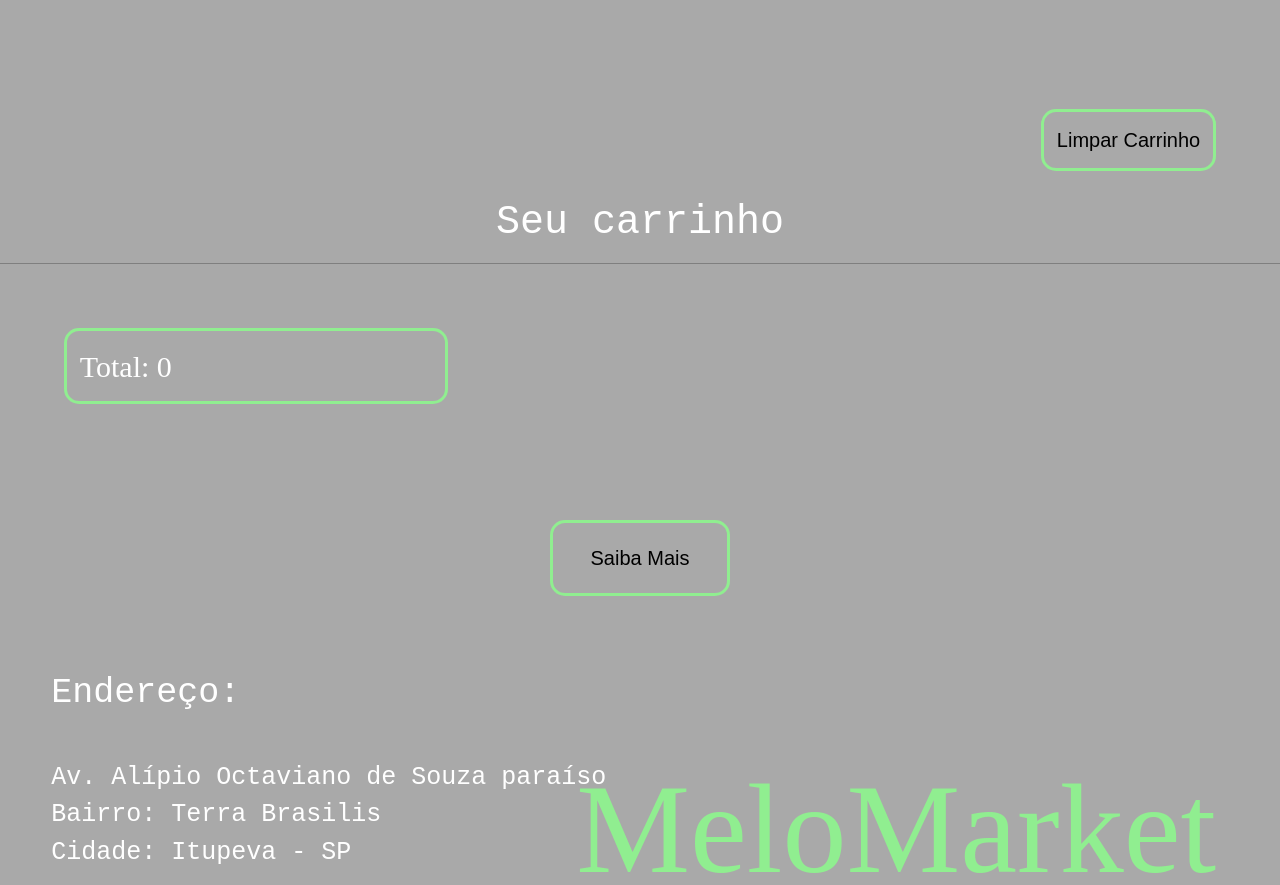
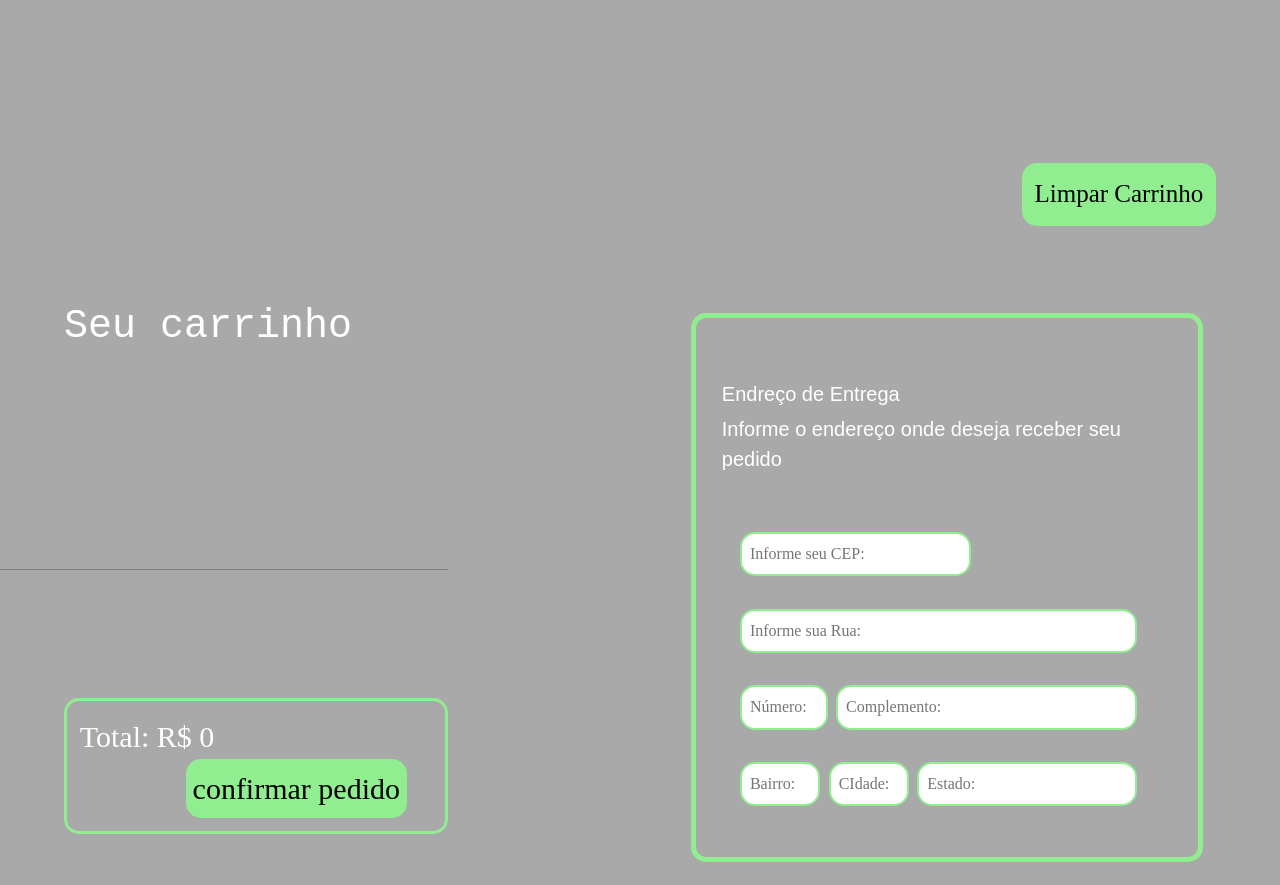
Before and after one commit to Lmelo0511/MeloMarket, a React (Create React App) app: page / in a window 1280 px wide. Shown: the part 1912-2797 px from the top of the page. Built offline with nearby package versions, Linux system fonts and the light colour scheme.

Commit message:
Adicionaado FormularioCarrinho e atualizado home index

```diff
--- a/src/componentes/Carrinho.js
+++ b/src/componenteCarrinho/Carrinho.js
@@ -5,26 +5,27 @@
 import { AiFillPlusCircle } from "react-icons/ai";
 import { FaRegTrashAlt } from "react-icons/fa";
 import { useState, useEffect } from "react";
+import FormularioCarrinho from "./FormularioCarrinho"
 
 const Carrinho = ({ produtosNoCarrinho }) => {
 
     const [produtos, setProdutos] = useState([]);
 
     useEffect(() => {
+        if(produtosNoCarrinho) {
             setProdutos(produtosNoCarrinho.map(produto => ({...produto, quantidade: 0})));
+        }
     }, [produtosNoCarrinho]);
 
     const AdicionarQuantia = (index) => {
         const novosProdutos = [...produtos];
         novosProdutos[index].quantidade++;
-
         setProdutos(novosProdutos);
     };
 
     const RemoverQuantia = (index) => {
         const novosProdutos = [...produtos];
         novosProdutos[index].quantidade--;
-
         setProdutos(novosProdutos);
     };
 
@@ -37,7 +38,7 @@
         },
         {
             quantidade: 0,
-            total: 0.00,
+            total: 0,
         }
     );
 
@@ -57,13 +58,17 @@
 
     return(
         <div>
+            <div>
                 <br></br>
                 <button className="limparCarrinho" onClick={() => LimparCarrinho()}>Limpar Carrinho</button>
-            <h1 className="Titulo">Seu carrinho</h1>
+                <h1 className="tituloCarrinho">Seu carrinho</h1>
+                <div>
+                    <FormularioCarrinho />
+                </div>
                 <ul>
                     {produtos?.map((produto, index) => (
                         <li key={index}>
-                        <div className='containers'>
+                        <div className='containers2'>
                             <button className="botaoApagar" onClick={() => RemoverProduto(index)}>
                                 <FaRegTrashAlt size={30} color="black"/>
                             </button>
@@ -84,10 +89,10 @@
                         </li>
                     ))}
                 </ul>
-            <hr style={linha}></hr>
-            <p className="Total">Total: {total}</p>
+                <hr className="linha"></hr>
+                <p className="Total">Total: R$ {total} <button className="confirmarPedido">confirmar pedido</button></p>
+            </div>
         </div>
     )
 }
-
 export default Carrinho;
--- /dev/null
+++ b/src/componenteCarrinho/FormularioCarrinho.js
@@ -0,0 +1,35 @@
+import React from "react";
+
+export const FormularioCarrinho = () => {
+    return(
+        <div>
+            <div className="formCarrinhoPrincipal">
+                <h1 className="tituloFormCarrinho">Endreço de Entrega</h1>
+                <p className="descricaoFormCarrinho">Informe o endereço onde deseja receber seu pedido</p>
+                <br></br>
+                <div className="formCarrinho">
+                    <input className="CEP" placeholder="Informe seu CEP:"></input>
+                    <input className="rua" placeholder="Informe sua Rua:"></input>
+                    <div className="numeroEComplemento">
+                        <input className="numero" placeholder="Número:"></input>
+                        <input className="complemento" placeholder="Complemento:"></input>
+                    </div>
+                    <div className="bairroCidadeEEstado">
+                        <input className="bairro" placeholder="Bairro:"></input>
+                        <input className="cidade" placeholder="CIdade:"></input>
+                        <input className="estado" placeholder="Estado:"></input>
+                    </div>
+                </div>
+            </div>
+            <div className="formPagamento">
+                <h2 className="tituloFormPagamento">Pagamento</h2>
+                <p className="descricaoFormPagamento">O pagamento é feito na entrega. Escolha a forma que desejar</p>
+                <button className="botaoOpcao">Cartão de Crédito</button>
+                <button className="botaoOpcao">Cartão de Débito</button>
+                <button className="botaoOpcao dinheiro">Dinheiro</button>
+            </div>
+        </div>
+    );
+}
+
+export default FormularioCarrinho;
--- a/src/componentes/home.js
+++ b/src/componentes/home.js
@@ -5,7 +5,7 @@
 import imagem2 from "../Imagens/carrossel-img1.jpg"
 import { Link } from 'react-router-dom';
 import { Produtos } from './Produtos';
-import Carrinho from './Carrinho';
+import Carrinho from '../componenteCarrinho/Carrinho';
 
 function Home() {
 
@@ -15,7 +15,7 @@
     const novosProdutos = [...carrinho];
     novosProdutos.push(novoProduto);
     setCarrinho(novosProdutos);
-};
+  };
 
   return (
     <div className="secao1">
@@ -47,21 +47,21 @@
             id={1}
             titulo="titulo1"
             descricao="descricao1"
-            preco="10.00"
+            preco="10.98"
             adicionarAoCarrinho={adicionarAoCarrinho}
           />
           <Produtos
             id={2}
             titulo="titulo2"
             descricao="descricao2"
-            preco="20.00"
+            preco="20.80"
             adicionarAoCarrinho={adicionarAoCarrinho}
           />
           <Produtos
             id={3}
             titulo="titulo3"
             descricao="descricao3"
-            preco="30.00"
+            preco="30.50"
             adicionarAoCarrinho={adicionarAoCarrinho}
           />
           <Carrinho produtosNoCarrinho={carrinho} />
--- a/src/estilizacaoTelas/index.css
+++ b/src/estilizacaoTelas/index.css
@@ -108,7 +108,7 @@
   height: 70%;
   width: 20.3%;
   background-color: white;
-  border: 3px solid lightgreen;
+  border: 5px solid lightgreen;
   justify-content: center;
   align-items: center;
   margin: 5% 6% 5% 7%;
--- a/src/estilizacaoTelas/index5.css
+++ b/src/estilizacaoTelas/index5.css
@@ -1,31 +1,44 @@
 *{
     margin: 0;
     padding: 0;
-    font-family: Arial, Helvetica, sans-serif;
+    font-family: cursive;
 }
 
 .secao1{
     background-color: darkgray;
     width: 100%;
+    height: 110em;
+}
+
+.carrinhoEFormulario{
+    display: flex;
 }
 
 .tituloCarrinho{
-    margin-top: 5%;
+    margin: 17% 5%;
+    color: white;
+    font-family: 'Courier New', Courier, monospace;
+    text-align: left;
 }
 
 .limparCarrinho{
-    font-size: 20px;
-    background-color: transparent;
-    border: 3px solid lightgreen;
+    font-size: 25px;
+    background-color: lightgreen;
+    border: none;
     padding: 1%;
     border-radius: 15px;
     display: flex;
     float: right;
-    margin: 2% 5%;
+    margin: 6% 5%;
+}
+
+.linha{
+    color: black;
+    width: 35%;
 }
 
 .Total{
-    margin: 5%;
+    margin: 10% 5%;
     font-size: 30px;
     color: white;
     font-family: cursive;
@@ -33,6 +46,15 @@
     border-radius: 15px;
     padding: 1%;
     width: 30%;
+}
+
+.confirmarPedido{
+    background-color: lightgreen;
+    color: black;
+    border: none;
+    margin-left: 30%;
+    padding: 2%;
+    border-radius: 15px;
 }
 
 .container2{
@@ -48,6 +70,18 @@
     border: none;
 }
 
+.containers2{
+    display: inline-grid;
+    height: 70%;
+    width: 20.3%;
+    background-color: white;
+    border: 5px solid lightgreen;
+    justify-content: center;
+    align-items: center;
+    margin: 0% 6% 5% 7%;
+    border-radius: 15px;
+}
+
 .botaoApagar{
     background-color: transparent;
     border: none;
@@ -55,3 +89,83 @@
     justify-content: flex-end;
     margin: 3% 5%;
 }
+
+.formCarrinhoPrincipal{
+    margin: -20% 6% 5% 5%;
+    border: 5px solid lightgreen;
+    border-radius: 15px;
+    width: 35%;
+    padding: 5% 2% 0%;
+    float: right;
+    width: 40%;
+    position: static;
+}
+
+.tituloFormCarrinho,
+.descricaoFormCarrinho,
+.tituloFormPagamento,
+.descricaoFormPagamento{
+    font-size: 20px;
+    color: white;
+    font-family: Arial, Helvetica, sans-serif;
+}
+
+.formCarrinho{
+    display: flex;
+    flex-direction: column;
+    margin: 4%;
+    width: 90%;
+}
+
+.numeroEComplemento,
+.bairroCidadeEEstado{
+    display: flex;
+    flex-direction: row;
+}
+
+.complemento{
+    width: 56em;
+}
+
+.formCarrinho input {
+    margin-bottom: 8%;
+    border: 2px solid lightgreen;
+    border-radius: 15px;
+    padding: 2%;
+    margin-right: 2%;
+}
+
+.CEP,
+.numero,
+.bairro,
+.cidade{
+    width: 57%;
+}
+
+.formPagamento{
+    margin: 0% 6% 5% 5%;
+    border: 5px solid lightgreen;
+    border-radius: 15px;
+    padding: 5% 2% 0%;
+    float: right;
+    width: 40%;
+    position: static;
+}
+
+.formPagamento button{
+    margin: 4% 4% 8%;
+    margin-right: 2%;
+}
+
+.botaoOpcao{
+    font-size: 20px;
+    background-color: lightgreen;
+    color: black;
+    padding: 3%;
+    border-radius: 15px;
+    border: none;
+}
+
+.dinheiro{
+    width: 26%;
+}
--- a/src/roteador.js
+++ b/src/roteador.js
@@ -4,7 +4,7 @@
 import Promocoes from "./componentes/Promocoes";
 import Sobre from "./componentes/Sobre"
 import Home from "./componentes/home";
-import Carrinho from "./componentes/Carrinho";
+import Carrinho from "./componenteCarrinho/Carrinho";
 
 function Roteador(){
     return(
```
Also changed, not shown: src/contexto/ContextoTema.js (added, +93 -0 lines). Lines whose indentation alone changed are shown as unchanged.
